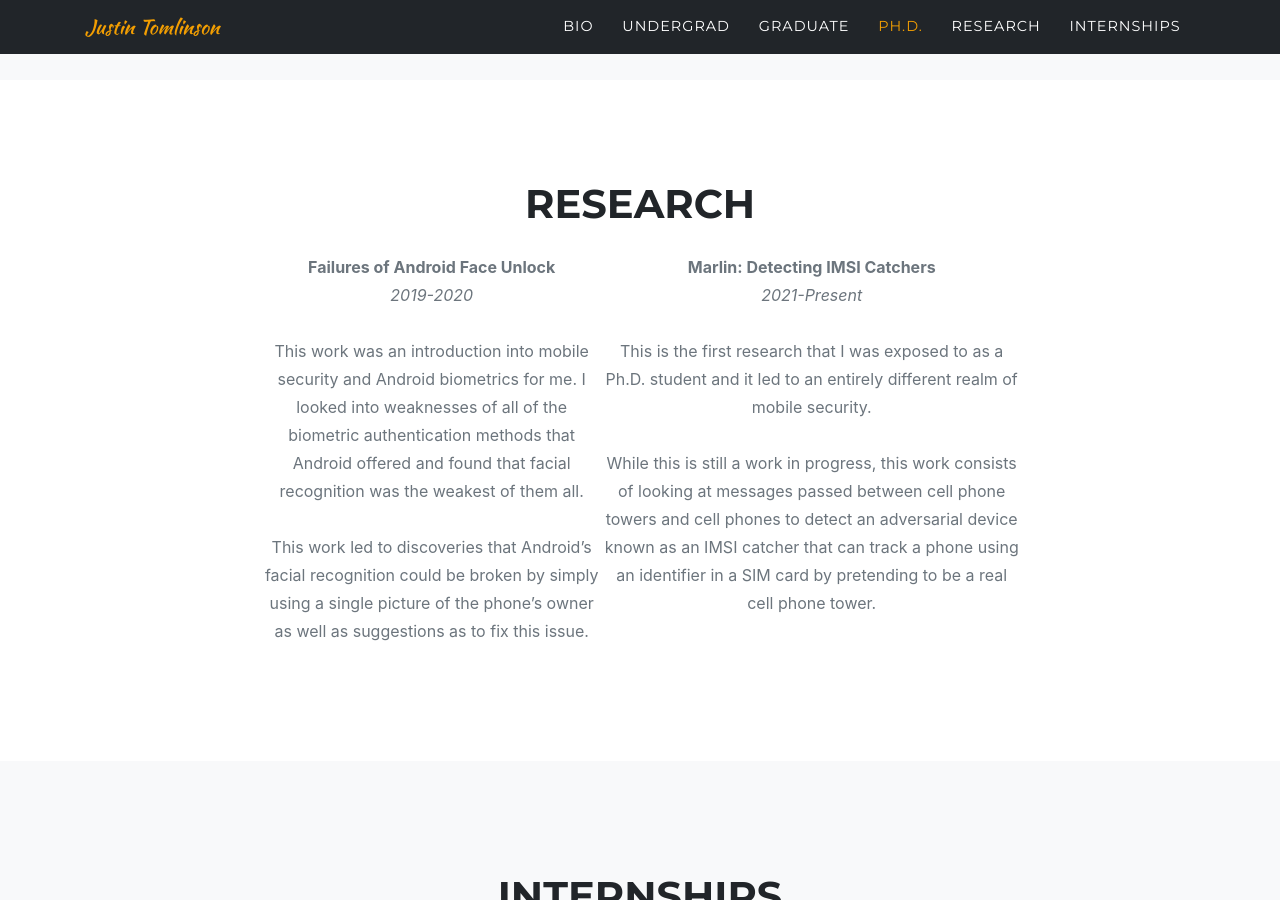
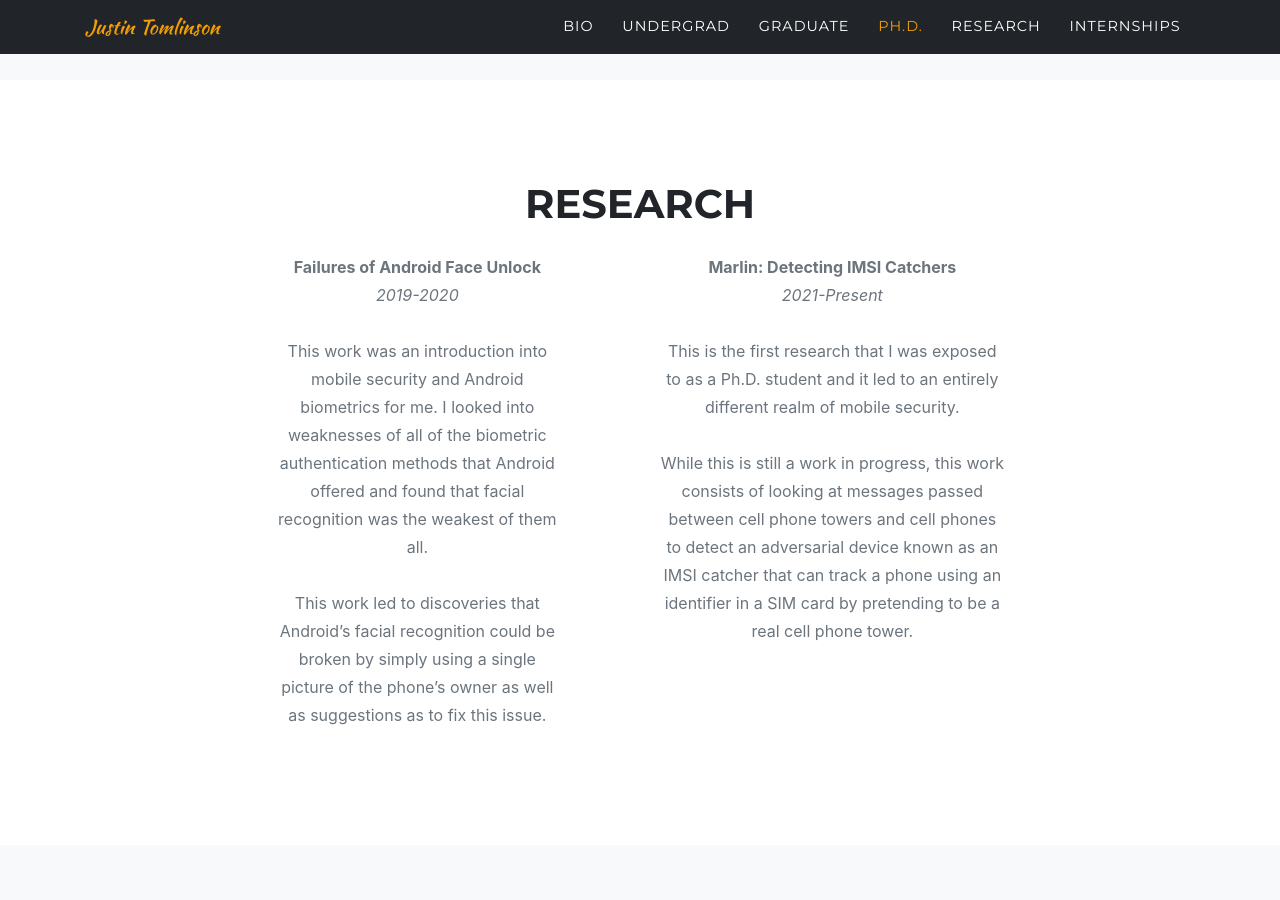
Before and after one commit to tomljr2/tomljr2.github.io, a Jekyll site: the page built from index.md, in a window 1280 px wide and 900 px high, scrolled down 3975 px. Built offline with Jekyll 4.4.1, drawn with Linux system fonts in a browser that asks for light colours; some web fonts are replaced.

Commit message:
Update research.html

```diff
--- a/_includes/research.html
+++ b/_includes/research.html
@@ -8,9 +8,9 @@
       </div>
     </div>
     <div class="row">
-      <div class="col-lg-8 mx-auto text-center" style="display:flex;flex-direction:row;justify-content:space-around;margin:0;padding:0;width:100%;">
-        <div class="large text-muted">{{ site.data.sitetext[site.locale].research.body | markdownify }}</div>
-        <div class="large text-muted">{{ site.data.sitetext[site.locale].research.body2 | markdownify }}</div>
+      <div class="col-lg-8 mx-auto text-center" style="display:flex;flex-direction:row;">
+        <div class="large text-muted" style="margin-right:50px">{{ site.data.sitetext[site.locale].research.body | markdownify }}</div>
+        <div class="large text-muted" style="margin-left:50px">{{ site.data.sitetext[site.locale].research.body2 | markdownify }}</div>
       </div>
     </div>
   </div>
```
